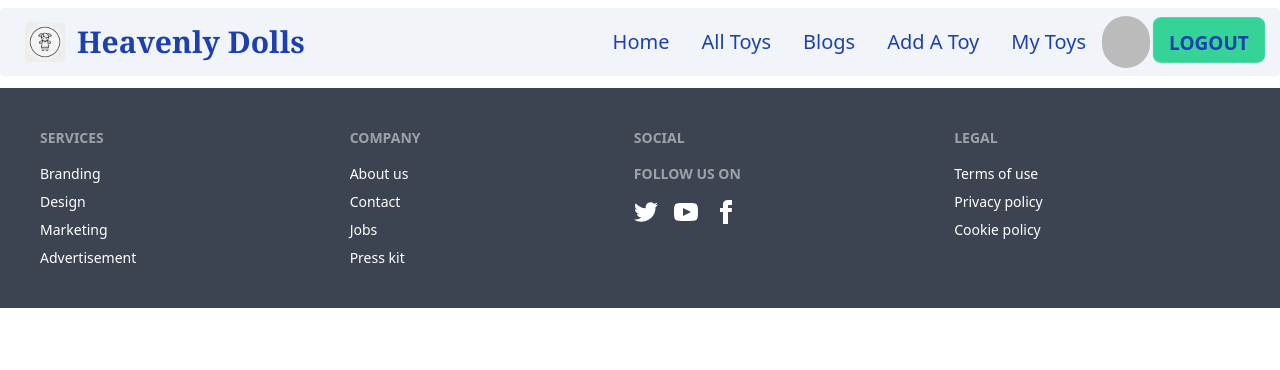
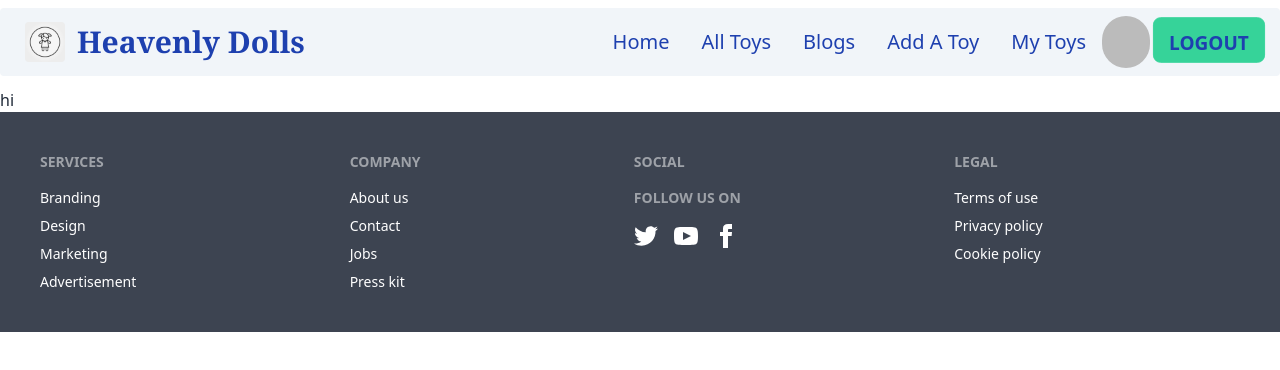
Before and after one commit to santawkhan/assignment-11-client, a React (Vite) app: page /blogs in a window 1280 px wide. Shown: the top 370 px of the page. Built offline with nearby package versions, Linux system fonts and the light colour scheme; no server answers; sample sign-in values are in the browser's storage.

Commit message:
blogs added

```diff
--- a/src/pages/Blogs.jsx
+++ b/src/pages/Blogs.jsx
@@ -6,7 +6,7 @@ const Blogs = () => {
     }, []);
     return (
         <div>
-
+            <h4>hi</h4>
         </div>
     );
 };
```
